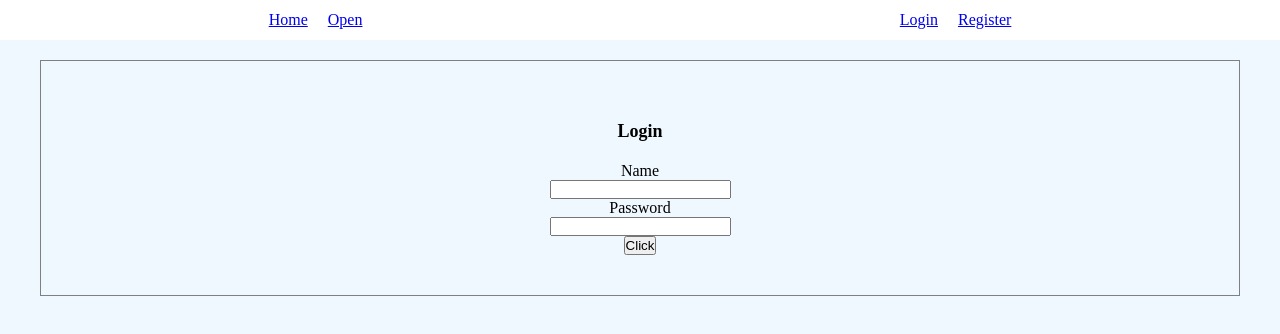
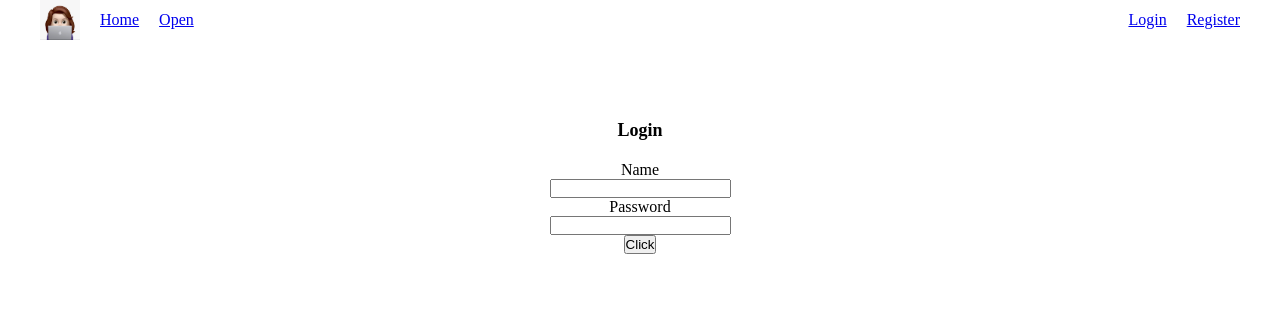
Before and after one commit to Babi1618/app-login, a React (Create React App) app: page /login in a window 1280 px wide. Shown: the top 334 px of the page. Built offline with nearby package versions, Linux system fonts and the light colour scheme; no server answers.

Commit message:
refactor

```diff
--- a/src/App.css
+++ b/src/App.css
@@ -3,11 +3,15 @@
   flex-direction: column;
   height: 100vh;
 }
-
+.main-section {
+  padding: 20px 40px;
+  flex: 1;
+}
 nav {
   display: flex;
-  justify-content: space-around;
+  justify-content: space-between;
   height: 40px;
+  padding: 10px 30px;
 }
 
 nav > ul {
@@ -21,12 +25,15 @@ nav > ul > li {
   align-items: center;
   padding: 0 10px;
 }
+#brand-image {
+  height: 40px;
+}
+#brand-image > img {
+  height: 100%;
+  display: flex;
+  align-items: center;
+}
 
-.login-section {
-  background-color: aliceblue;
-  flex: 1;
-  padding: 20px 40px;
-}
 .section-title {
   font-size: 18px;
   font-weight: 700;
@@ -39,7 +46,7 @@ nav > ul > li {
 }
 /* LOGIN  */
 .login-container {
-  border: 1px solid grey;
+  /* border: 1px solid grey; */
   /* height: 100%; */
 }
 .login-content {
--- a/src/App.tsx
+++ b/src/App.tsx
@@ -24,6 +24,7 @@ function App() {
     <div className="App">
       <Router>
         <Navbar />
+        <div className="main-section">
         <Routes>
           <Route path="/" element={<Home />} />
 
@@ -37,6 +38,7 @@ function App() {
           <Route path="/open" element={<OpenPage />} />
           <Route path="*" element={<div>Error</div>} />
         </Routes>
+        </div>
       </Router>
     </div>
   );
--- a/src/components/Navbar.tsx
+++ b/src/components/Navbar.tsx
@@ -1,11 +1,17 @@
 import { Link } from "react-router-dom";
 import { useGlobalContext } from "../context/GlobalContext";
+import brand from "../assets/my_brand.png";
 
 export const Navbar = () => {
   const { loggedUser } = useGlobalContext() as any;
   return (
     <nav>
       <ul>
+        <li>
+          <div id="brand-image">
+            <img src={brand} alt="brand" />
+          </div>
+        </li>
         <li>
           <Link to="/">Home</Link>
         </li>
@@ -26,7 +32,7 @@ export const Navbar = () => {
       <ul>
         {loggedUser ? (
           <div>
-            ciao <span>{loggedUser.name}</span>
+            <span>{loggedUser.name}</span>
           </div>
         ) : (
           <>
--- a/src/context/GlobalContext.tsx
+++ b/src/context/GlobalContext.tsx
@@ -7,17 +7,19 @@ import {
   useState,
 } from "react";
 import { fetchData } from "../utils/api";
+import mockUser from "../mock/mockUsers.json";
 export const GlobalContext = createContext({});
 
 export const GlobalContextProvider = (props: PropsWithChildren) => {
   const hello = "ciao";
   const url = "http://localhost:3004/users";
-  const [loggedUser, setLoggedUser] = useState<any>(null);
-  const [users, setUsers] = useState([]);
+  const [loggedUser, setLoggedUser] = useState(null);
+  const [users, setUsers] = useState<any>([]);
 
   const getUsers = useCallback(async (url: string) => {
+    console.log(mockUser);
     const res = await fetchData(url);
-    setUsers(res);
+    setUsers([...mockUser.users, ...res]);
   }, []);
 
   useEffect(() => {
--- a/src/mock/mockUsers.json
+++ b/src/mock/mockUsers.json
@@ -2,15 +2,15 @@
   "users": [
     {
       "id": 1,
-      "name": "Gino",
+      "username": "Gino",
       "type": "admin",
-      "pass": "1"
+      "password": "1"
     },
     {
       "id": 2,
-      "name": "Lillo",
+      "username": "Lillo",
       "type": "user",
-      "pass": "2"
+      "password": "2"
     }
   ]
 }
--- a/src/pages/Login.tsx
+++ b/src/pages/Login.tsx
@@ -8,7 +8,7 @@ export const Login = () => {
 
   const handleClick = () => {
     const userLogged = users.reduce((acc: any, next: any) => {
-      if (next.name === name && next.pass === pass) {
+      if (next.username === name && next.password === pass) {
         acc = next;
       }
       return acc;
--- a/src/utils/useFakeData.tsx
+++ b/src/utils/useFakeData.tsx
@@ -16,20 +16,22 @@ const useFakeData = () => {
       if (index < 3) {
         type = "admin";
       }
+      const name = faker.name.firstName(gender);
       const singleUser = {
         id: index,
-        first_name: faker.name.firstName(gender),
+        username: `${name}${index}`,
+        name: name,
         last_name: faker.name.lastName(),
-        email: faker.internet.email(),
+        // email: faker.internet.email(),
         password: faker.internet.password(),
         type: type,
         // type: faker.helpers.arrayElement(["admin", "customer"]),
         sex: gender,
         birthdate: faker.date.birthdate({ min: 18, max: 65, mode: "age" }),
-        img: `https://randomuser.me/api/portraits/${
-          gender === "female" ? `women` : `men`
-        }/${index + 1}.jpg`,
-        phone:faker.phone.number('+39 3## ## ## ###')
+        // img: `https://randomuser.me/api/portraits/${
+        //   gender === "female" ? `women` : `men`
+        // }/${index + 1}.jpg`,
+        // phone: faker.phone.number("+39 3## ## ## ###"),
       };
       employees.push(singleUser);
     }
@@ -40,7 +42,7 @@ const useFakeData = () => {
     setUsers(createFakeUsers());
   }, [createFakeUsers]);
 
-  return {data, users};
+  return { data, users };
 };
 
 export default useFakeData;
```
Also changed, not shown: src/assets/my_brand.png (added), 1 other file (tests, documents, lock files or other folders).
